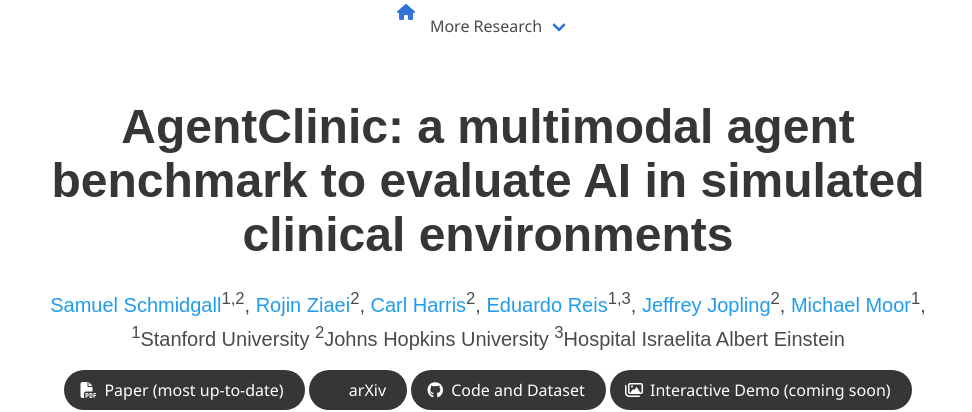
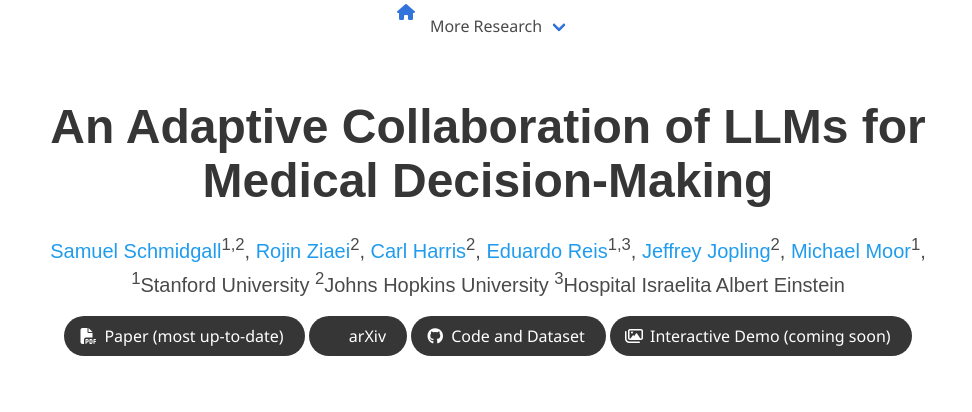
Before and after one commit to medical-hallucination2025/medical-hallucination2025.github.io, a plain HTML site: page index.html in a window 1280 px wide. Shown: the top 412 px of the page, without its empty margins (152-1124 px from the left). Drawn offline with nearby package versions, Linux system fonts and the light colour scheme; some icons are missing; a web font is replaced by a local one.

Commit message:
Update index.html

```diff
--- a/index.html
+++ b/index.html
@@ -63,8 +63,8 @@
           More Research
         </a>
         <div class="navbar-dropdown">
-          <a class="navbar-item" href="https://agentclinic.github.io">
-            AgentClinic
+          <a class="navbar-item" href="https://mdagents2024.github.io">
+            MDAgents
           </a>
         </div>
       </div>
@@ -79,7 +79,7 @@
     <div class="container is-max-desktop">
       <div class="columns is-centered">
         <div class="column has-text-centered">
-          <h1 class="title is-1 publication-title">AgentClinic: a multimodal agent benchmark to evaluate AI in simulated clinical environments</h1>
+          <h1 class="title is-1 publication-title">An Adaptive Collaboration of LLMs for Medical Decision-Making</h1>
           <div class="is-size-5 publication-authors">
             <span class="author-block">
               <a href="https://samuelschmidgall.github.io/">Samuel Schmidgall</a><sup>1,2</sup>,</span>
```
